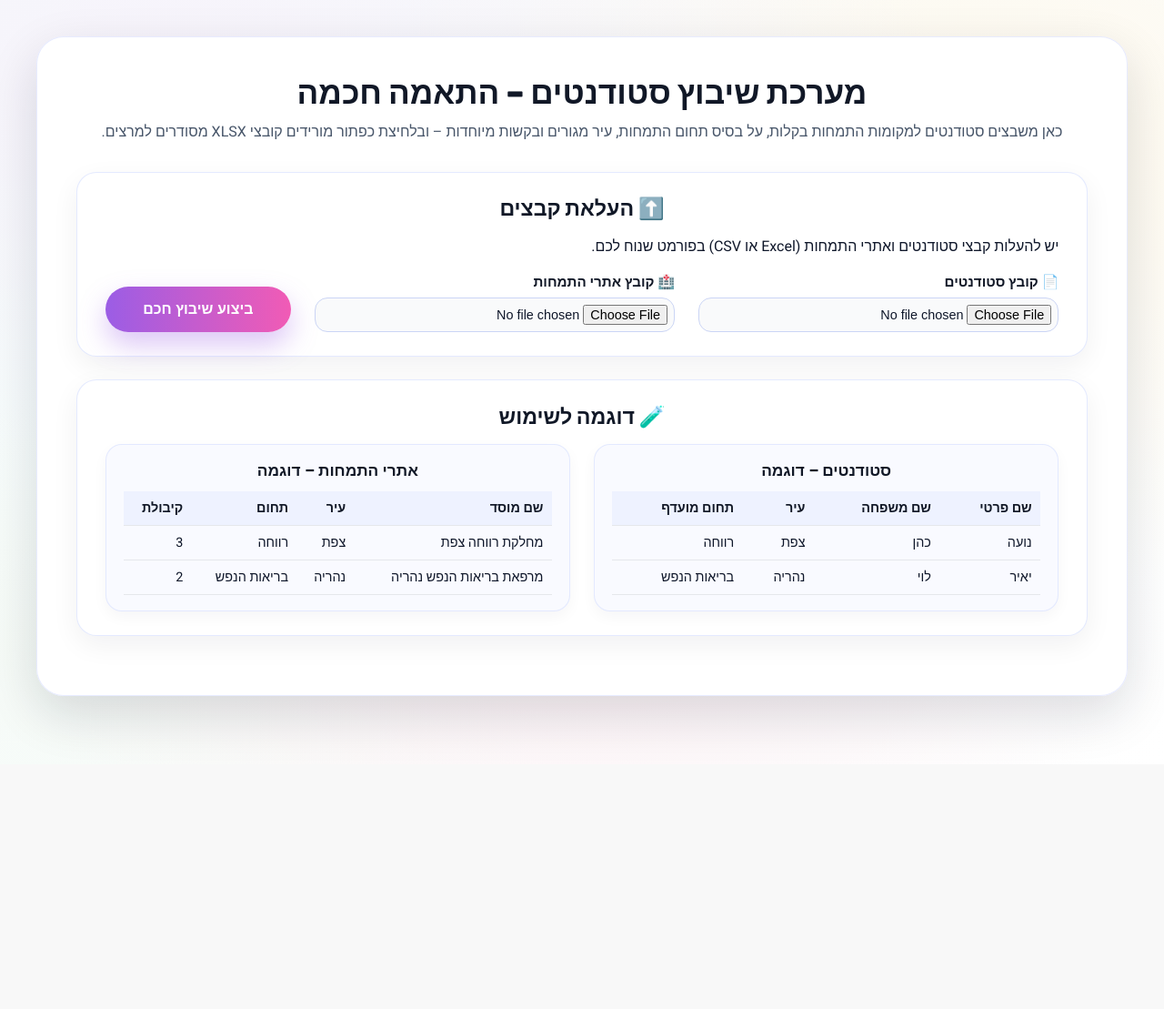
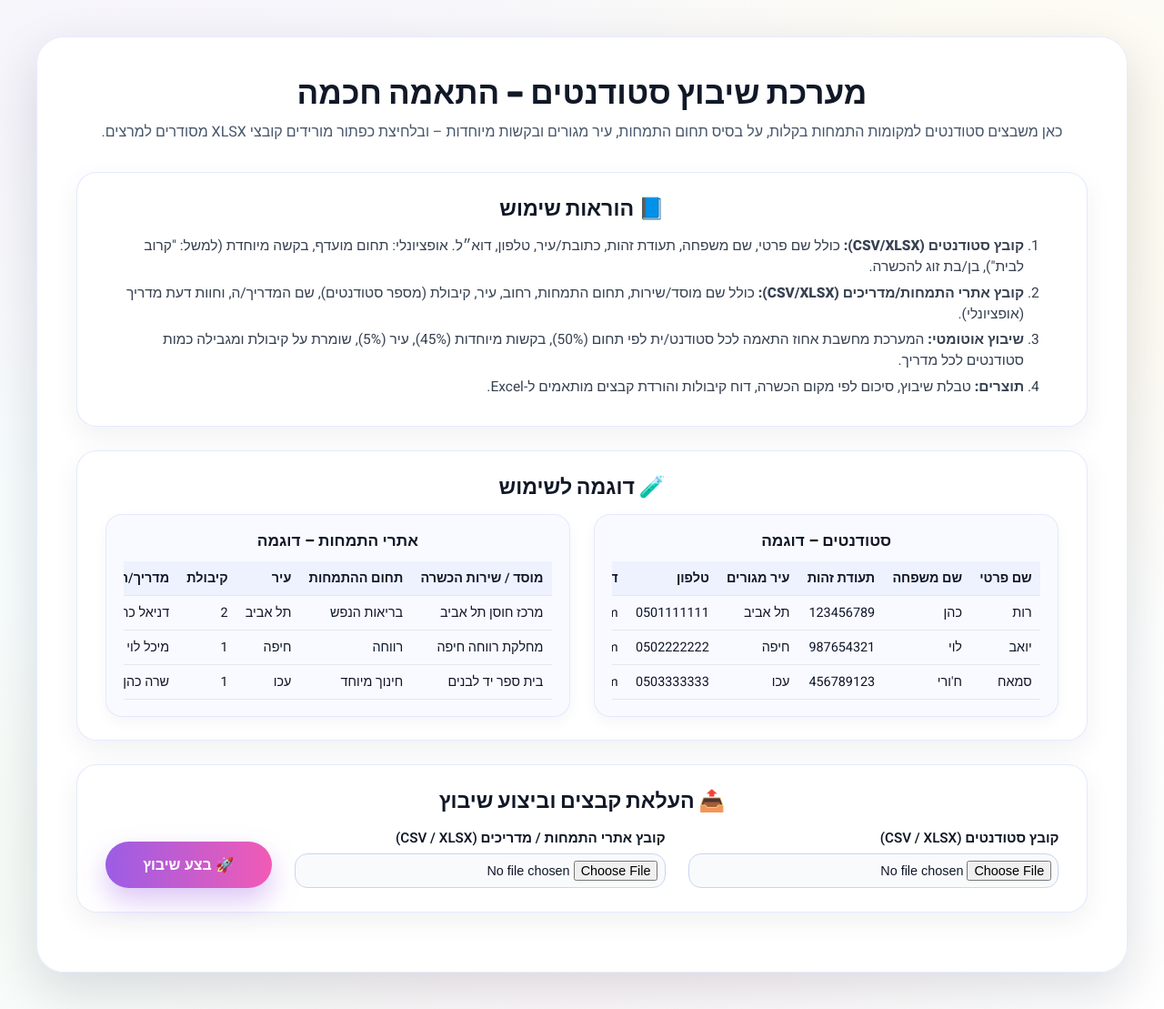
Before and after one commit to 1not2me/students-placement-lecturer, a Flask app: page / in a window 1280 px wide. Shown: the whole page at 91% size. Before the commit the page ends 801 px from the top, so only its background shows below. Run offline with Flask 3, Linux system fonts and the light colour scheme.

Commit message:
Update index.html

```diff
--- a/templates/index.html
+++ b/templates/index.html
@@ -15,39 +15,128 @@
         ובלחיצת כפתור מורידים קובצי XLSX מסודרים למרצים.
     </p>
 
-    <!-- טופס העלאה -->
+    <!-- הוראות שימוש -->
     <section class="card">
-        <h2>⬆️ העלאת קבצים</h2>
-        <p>יש להעלות קבצי סטודנטים ואתרי התמחות (Excel או CSV) בפורמט שנוח לכם.</p>
-        <form class="upload-form" method="post" enctype="multipart/form-data">
+        <h2>📘 הוראות שימוש</h2>
+        <ol class="instructions">
+            <li>
+                <strong>קובץ סטודנטים (CSV/XLSX):</strong>
+                כולל שם פרטי, שם משפחה, תעודת זהות, כתובת/עיר, טלפון, דוא״ל.
+                אופציונלי: תחום מועדף, בקשה מיוחדת (למשל: "קרוב לבית"), בן/בת זוג להכשרה.
+            </li>
+            <li>
+                <strong>קובץ אתרי התמחות/מדריכים (CSV/XLSX):</strong>
+                כולל שם מוסד/שירות, תחום התמחות, רחוב, עיר, קיבולת (מספר סטודנטים), שם המדריך/ה,
+                וחוות דעת מדריך (אופציונלי).
+            </li>
+            <li>
+                <strong>שיבוץ אוטומטי:</strong>
+                המערכת מחשבת אחוז התאמה לכל סטודנט/ית לפי תחום (50%), בקשות מיוחדות (45%), עיר (5%),
+                שומרת על קיבולת ומגבילה כמות סטודנטים לכל מדריך.
+            </li>
+            <li>
+                <strong>תוצרים:</strong>
+                טבלת שיבוץ, סיכום לפי מקום הכשרה, דוח קיבולות והורדת קבצים מותאמים ל-Excel.
+            </li>
+        </ol>
+    </section>
+
+    <!-- דוגמה לשימוש -->
+    <section class="card">
+        <h2>🧪 דוגמה לשימוש</h2>
+        <div class="examples">
+            <div>
+                <h3>סטודנטים – דוגמה</h3>
+                <div class="table-wrap small">
+                    <table>
+                        <thead>
+                        <tr>
+                            <th>שם פרטי</th>
+                            <th>שם משפחה</th>
+                            <th>תעודת זהות</th>
+                            <th>עיר מגורים</th>
+                            <th>טלפון</th>
+                            <th>דוא״ל</th>
+                            <th>תחום מועדף</th>
+                            <th>בקשה מיוחדת</th>
+                        </tr>
+                        </thead>
+                        <tbody>
+                        <tr>
+                            <td>רות</td><td>כהן</td><td>123456789</td><td>תל אביב</td>
+                            <td>0501111111</td><td>ruth@example.com</td>
+                            <td>בריאות הנפש</td><td>קרוב לבית</td>
+                        </tr>
+                        <tr>
+                            <td>יואב</td><td>לוי</td><td>987654321</td><td>חיפה</td>
+                            <td>0502222222</td><td>yoav@example.com</td>
+                            <td>רווחה</td><td></td>
+                        </tr>
+                        <tr>
+                            <td>סמאח</td><td>ח'ורי</td><td>456789123</td><td>עכו</td>
+                            <td>0503333333</td><td>sama@example.com</td>
+                            <td>חינוך מיוחד</td><td></td>
+                        </tr>
+                        </tbody>
+                    </table>
+                </div>
+            </div>
+            <div>
+                <h3>אתרי התמחות – דוגמה</h3>
+                <div class="table-wrap small">
+                    <table>
+                        <thead>
+                        <tr>
+                            <th>מוסד / שירות הכשרה</th>
+                            <th>תחום ההתמחות</th>
+                            <th>עיר</th>
+                            <th>קיבולת</th>
+                            <th>מדריך/ה</th>
+                        </tr>
+                        </thead>
+                        <tbody>
+                        <tr>
+                            <td>מרכז חוסן תל אביב</td><td>בריאות הנפש</td><td>תל אביב</td><td>2</td><td>דניאל כהן</td>
+                        </tr>
+                        <tr>
+                            <td>מחלקת רווחה חיפה</td><td>רווחה</td><td>חיפה</td><td>1</td><td>מיכל לוי</td>
+                        </tr>
+                        <tr>
+                            <td>בית ספר יד לבנים</td><td>חינוך מיוחד</td><td>עכו</td><td>1</td><td>שרה כהן</td>
+                        </tr>
+                        </tbody>
+                    </table>
+                </div>
+            </div>
+        </div>
+    </section>
+
+    <!-- העלאת קבצים + כפתור שיבוץ -->
+    <section class="card">
+        <h2>📤 העלאת קבצים וביצוע שיבוץ</h2>
+        <form method="post" enctype="multipart/form-data" class="upload-form">
             <div class="field">
-                <label for="students_file">📄 קובץ סטודנטים</label>
-                <input type="file" id="students_file" name="students_file" required>
+                <label>קובץ סטודנטים (CSV / XLSX)</label>
+                <input type="file" name="students_file" required>
             </div>
             <div class="field">
-                <label for="sites_file">🏥 קובץ אתרי התמחות</label>
-                <input type="file" id="sites_file" name="sites_file" required>
+                <label>קובץ אתרי התמחות / מדריכים (CSV / XLSX)</label>
+                <input type="file" name="sites_file" required>
             </div>
             <div class="btn-wrap">
-                <button type="submit" class="primary-btn">ביצוע שיבוץ חכם</button>
+                <button type="submit" class="primary-btn">🚀 בצע שיבוץ</button>
             </div>
         </form>
 
         {% if error %}
-        <div class="alert error">
-            {{ error }}
-        </div>
+        <div class="alert error">{{ error }}</div>
         {% endif %}
     </section>
 
     {% if results %}
-    <!-- תוצאות שיבוץ -->
+    <!-- תוצאות השיבוץ -->
     <section class="card">
-        <h2>📋 תוצאות השיבוץ</h2>
-        <div class="btn-row">
-            <a href="{{ url_for('download_results') }}" class="primary-btn small">⬇️ הורדת טבלת שיבוץ</a>
-            <a href="{{ url_for('download_summary') }}" class="primary-btn ghost small">⬇️ הורדת טבלת סיכום</a>
-        </div>
+        <h2>📊 תוצאות השיבוץ</h2>
         <div class="table-wrap">
             <table>
                 <thead>
@@ -64,39 +153,35 @@
                 <tbody>
                 {% for row in results %}
                     <tr>
-                        <td class="score">{{ row["אחוז התאמה"] }}%</td>
+                        <td class="score">{{ row["אחוז התאמה"] }}</td>
                         <td>{{ row["שם הסטודנט/ית"] }}</td>
                         <td>{{ row["תעודת זהות"] }}</td>
-                        <td>{{ row["תחום התמחות"] }}</td>
-                        <td>{{ row["עיר המוסד"] }}</td>
-                        <td>{{ row["שם מקום ההתמחות"] }}</td>
-                        <td>{{ row["שם המדריך/ה"] }}</td>
+                        <td>{{ row["תחום התמחות"] or "" }}</td>
+                        <td>{{ row["עיר המוסד"] or "" }}</td>
+                        <td>{{ row["שם מקום ההתמחות"] or "" }}</td>
+                        <td>{{ row["שם המדריך/ה"] or "" }}</td>
                     </tr>
                 {% endfor %}
                 </tbody>
             </table>
         </div>
+        <div class="btn-row">
+            <a href="{{ url_for('download_results') }}" class="primary-btn">⬇️ הורדת XLSX – תוצאות השיבוץ</a>
+        </div>
     </section>
     {% endif %}
 
-    {% if explanations %}
-    <!-- הסבר ציון לדוגמה עם ניווט בין כל הסטודנטים -->
-    <section class="card" id="score-explain-card">
+    {% if expl_for_first %}
+    <!-- הסבר ציון לדוגמה -->
+    <section class="card">
         <h2>🧩 הסבר ציון לדוגמה</h2>
-        <p id="score-summary">
-            סטודנט/ית:
-            <strong id="exp-student">{{ explanations[0].student }}</strong>,
-            מקום התמחות:
-            <strong id="exp-site">{{ explanations[0].site }}</strong>,
-            ציון סופי:
-            <strong id="exp-score">{{ explanations[0].score }}%</strong>
-            <span class="exp-counter">
-                (<span id="exp-index">1</span> / {{ explanations|length }})
-            </span>
+        <p>
+            סטודנט/ית: <strong>{{ expl_for_first.student }}</strong>,
+            מקום התמחות: <strong>{{ expl_for_first.site }}</strong>,
+            ציון סופי: <strong>{{ expl_for_first.score }}%</strong>
         </p>
-
         <div class="table-wrap small">
-            <table id="exp-table">
+            <table>
                 <thead>
                 <tr>
                     <th>מרכיב</th>
@@ -104,7 +189,7 @@
                 </tr>
                 </thead>
                 <tbody>
-                {% for k, v in explanations[0].parts.items() %}
+                {% for k, v in expl_for_first.parts.items() %}
                     <tr>
                         <td>{{ k }}</td>
                         <td>{{ v }}</td>
@@ -112,76 +197,24 @@
                 {% endfor %}
                     <tr>
                         <td><strong>סה״כ</strong></td>
-                        <td><strong id="exp-total">{{ explanations[0].score }}</strong></td>
+                        <td><strong>{{ expl_for_first.score }}</strong></td>
                     </tr>
                 </tbody>
             </table>
         </div>
-
-        <div class="exp-nav">
-            <button type="button" class="secondary-btn" id="exp-prev">◀ הקודם</button>
-            <button type="button" class="secondary-btn" id="exp-next">הבא ▶</button>
-        </div>
     </section>
-
-    <script>
-        const explanations = {{ explanations|tojson }};
-        let currentIndex = 0;
-
-        function renderExplain() {
-            const exp = explanations[currentIndex];
-
-            document.getElementById('exp-student').textContent = exp.student;
-            document.getElementById('exp-site').textContent = exp.site;
-            document.getElementById('exp-score').textContent = exp.score + '%';
-            document.getElementById('exp-index').textContent = (currentIndex + 1).toString();
-
-            const tbody = document.querySelector('#exp-table tbody');
-            tbody.innerHTML = '';
-
-            for (const [k, v] of Object.entries(exp.parts)) {
-                const tr = document.createElement('tr');
-                const td1 = document.createElement('td');
-                const td2 = document.createElement('td');
-                td1.textContent = k;
-                td2.textContent = v;
-                tr.appendChild(td1);
-                tr.appendChild(td2);
-                tbody.appendChild(tr);
-            }
-
-            const trTotal = document.createElement('tr');
-            const tdT1 = document.createElement('td');
-            const tdT2 = document.createElement('td');
-            tdT1.innerHTML = '<strong>סה״כ</strong>';
-            tdT2.innerHTML = '<strong>' + exp.score + '</strong>';
-            trTotal.appendChild(tdT1);
-            trTotal.appendChild(tdT2);
-            tbody.appendChild(trTotal);
-        }
-
-        document.getElementById('exp-prev').addEventListener('click', function () {
-            currentIndex = (currentIndex - 1 + explanations.length) % explanations.length;
-            renderExplain();
-        });
-
-        document.getElementById('exp-next').addEventListener('click', function () {
-            currentIndex = (currentIndex + 1) % explanations.length;
-            renderExplain();
-        });
-    </script>
     {% endif %}
 
     {% if summary %}
     <!-- סיכום לפי מקום הכשרה -->
     <section class="card">
-        <h2>📝 טבלת סיכום לפי מקום התמחות</h2>
+        <h2>📝 טבלת סיכום לפי מקום הכשרה</h2>
         <div class="table-wrap">
             <table>
                 <thead>
                 <tr>
                     <th>שם מקום ההתמחות</th>
-                    <th>תחום ההתמחות במוסד</th>
+                    <th>תחום</th>
                     <th>שם המדריך</th>
                     <th>כמה סטודנטים</th>
                     <th>המלצת שיבוץ</th>
@@ -192,7 +225,7 @@
                     <tr>
                         <td>{{ row["שם מקום ההתמחות"] }}</td>
                         <td>{{ row["תחום ההתמחות במוסד"] }}</td>
-                        <td>{{ row["שם המדריך"] }}</td>
+                        <td>{{ row["שם המדריך"] or "" }}</td>
                         <td>{{ row["כמה סטודנטים"] }}</td>
                         <td>{{ row["המלצת שיבוץ"] }}</td>
                     </tr>
@@ -200,13 +233,16 @@
                 </tbody>
             </table>
         </div>
+        <div class="btn-row">
+            <a href="{{ url_for('download_summary') }}" class="primary-btn">⬇️ הורדת XLSX – טבלת סיכום</a>
+        </div>
     </section>
     {% endif %}
 
     {% if capacities %}
-    <!-- קיבולת מוסדות -->
+    <!-- דוח קיבולות -->
     <section class="card">
-        <h2>📊 קיבולת מוסדות ושיבוץ בפועל</h2>
+        <h2>🏷️ דוח קיבולות לפי מקום הכשרה</h2>
         <div class="table-wrap small">
             <table>
                 <thead>
@@ -219,13 +255,11 @@
                 </thead>
                 <tbody>
                 {% for row in capacities %}
-                    <tr>
+                    <tr class="{% if row['יתרה/חוסר'] < 0 %}bad{% elif row['יתרה/חוסר'] > 0 %}good{% endif %}">
                         <td>{{ row["שם מקום ההתמחות"] }}</td>
                         <td>{{ row["קיבולת"] }}</td>
                         <td>{{ row["שובצו בפועל"] }}</td>
-                        <td class="{% if row['יתרה/חוסר'] < 0 %}bad{% elif row['יתרה/חוסר'] > 0 %}good{% endif %}">
-                            {{ row["יתרה/חוסר"] }}
-                        </td>
+                        <td>{{ row["יתרה/חוסר"] }}</td>
                     </tr>
                 {% endfor %}
                 </tbody>
@@ -234,71 +268,6 @@
     </section>
     {% endif %}
 
-    <!-- דוגמה לשימוש -->
-    <section class="card">
-        <h2>🧪 דוגמה לשימוש</h2>
-        <div class="examples">
-            <div>
-                <h3>סטודנטים – דוגמה</h3>
-                <div class="table-wrap small">
-                    <table>
-                        <thead>
-                        <tr>
-                            <th>שם פרטי</th>
-                            <th>שם משפחה</th>
-                            <th>עיר</th>
-                            <th>תחום מועדף</th>
-                        </tr>
-                        </thead>
-                        <tbody>
-                        <tr>
-                            <td>נועה</td>
-                            <td>כהן</td>
-                            <td>צפת</td>
-                            <td>רווחה</td>
-                        </tr>
-                        <tr>
-                            <td>יאיר</td>
-                            <td>לוי</td>
-                            <td>נהריה</td>
-                            <td>בריאות הנפש</td>
-                        </tr>
-                        </tbody>
-                    </table>
-                </div>
-            </div>
-            <div>
-                <h3>אתרי התמחות – דוגמה</h3>
-                <div class="table-wrap small">
-                    <table>
-                        <thead>
-                        <tr>
-                            <th>שם מוסד</th>
-                            <th>עיר</th>
-                            <th>תחום</th>
-                            <th>קיבולת</th>
-                        </tr>
-                        </thead>
-                        <tbody>
-                        <tr>
-                            <td>מחלקת רווחה צפת</td>
-                            <td>צפת</td>
-                            <td>רווחה</td>
-                            <td>3</td>
-                        </tr>
-                        <tr>
-                            <td>מרפאת בריאות הנפש נהריה</td>
-                            <td>נהריה</td>
-                            <td>בריאות הנפש</td>
-                            <td>2</td>
-                        </tr>
-                        </tbody>
-                    </table>
-                </div>
-            </div>
-        </div>
-    </section>
-
 </div>
 </body>
 </html>
```
